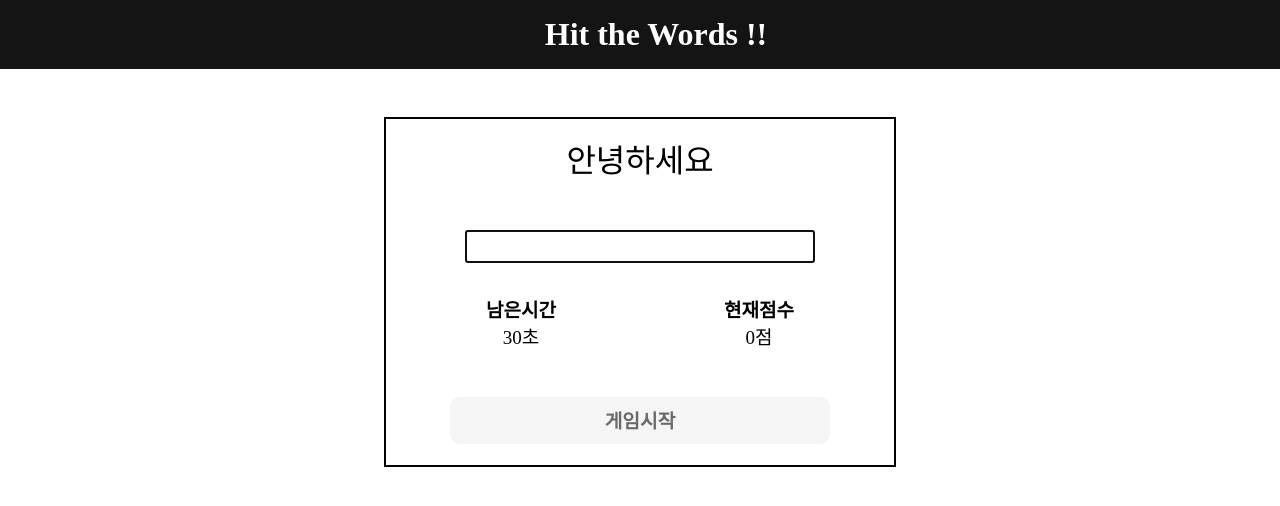
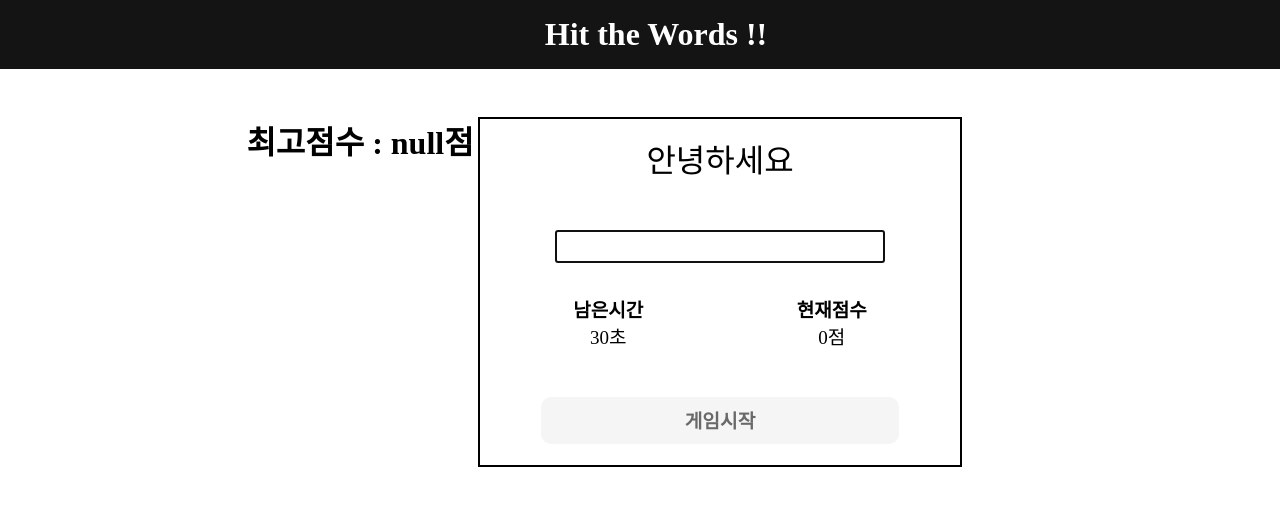
Before and after one commit to daisy0y/hitWords, a plain HTML site: page index.html in a window 1280 px wide. Shown: the top 506 px of the page. Drawn offline with nearby package versions, Linux system fonts and the light colour scheme; no server answers.

Commit message:
add HighScore
LS를 이용하여 최고 점수를 기억하고 있게하였습니다.

```diff
--- a/index.html
+++ b/index.html
@@ -12,7 +12,10 @@
 
     <header class="header">Hit the Words !!</header>
 
+    <div class="main-content">
+        <div id="rankScore"></div>
         <div class="container">
+
             <div class="wordDisplay">안녕하세요</div>
             <input id="inputWord" type="text" autofocus="">
 
@@ -28,8 +31,7 @@
             <button class="gameStatus playing" type="button">게임시작</button>
 
         </div>
-
-
+    </div>
 
     <script src="./script.js"></script>
 </body>
--- a/script.js
+++ b/script.js
@@ -11,11 +11,28 @@ let inputWord = document.querySelector("#inputWord");
 let timeInterval;
 let turn = true;
 let words=[];
-
+let lastScore= 0;
+let highScore= parseInt(localStorage.getItem('highScore'));
 
 const wordDisplay = document.querySelector(".wordDisplay");
 const timeDisplay = document.querySelector(".timerDisplay");
 const scoreDisplay = document.querySelector(".scoreDisplay");
+
+const rankScore = document.querySelector("#rankScore");
+
+// 로컬스토리지 최고 점수 저장
+function checkHigh(){
+if(lastScore > highScore){
+    highScore = lastScore;
+    localStorage.setItem("highScore",highScore);
+    inputHighScore();
+
+}
+}
+
+function inputHighScore(){
+    rankScore.innerText=`최고점수 : ${localStorage.getItem('highScore')}점`;
+}
 
 
 init();
@@ -26,6 +43,9 @@ function init(){
     scoreDisplay.innerText = `${gameScore}점`
     turn = true;
     getWords();
+    checkHigh();
+    inputHighScore();
+
 }
 
 
@@ -39,6 +59,8 @@ function countTime(){
         gameTime--
         timeDisplay.innerText = `${gameTime}초`
          }else if(gameTime === 0 ){
+            lastScore = gameScore;
+            checkHigh()
             gameTime = GAME_TIME;
             clearTimer();
             gameScore = 0 ;
--- a/style.css
+++ b/style.css
@@ -19,8 +19,22 @@
 
     }
 
+.main-content{
+    display: flex;
+    flex-direction: row;
+    justify-content: center;
+    align-content: center;
+    margin: auto;
+    padding-right: 4.5rem;
+}
+
+#rankScore{
+    margin-right: 0.3rem;
+    display: flex;
+    font-weight: bold;
+    font-size: 0.9em;
+}
     .container{
-        margin: auto;
         width: 40%;
         height: 350px;
         min-width: 180px;
@@ -112,3 +126,12 @@
         background-color: #F5F5F5;
         color: red;
     }
+
+@media screen and (min-width:500px){
+
+#rankScore{
+    display: flex;
+    font-weight: bold;
+    font-size: 2em;
+}
+}
```
Lines whose indentation alone changed are shown as unchanged.
